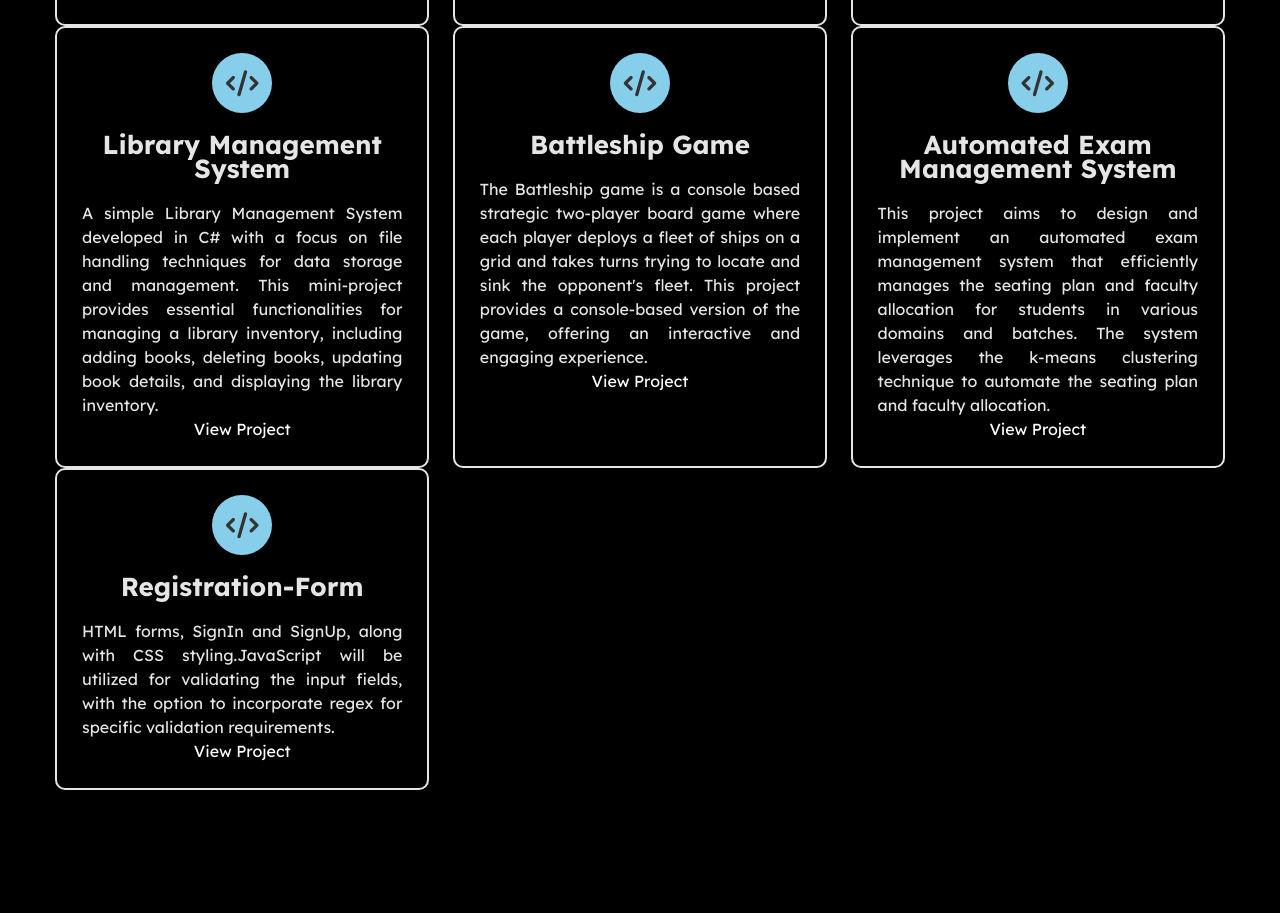
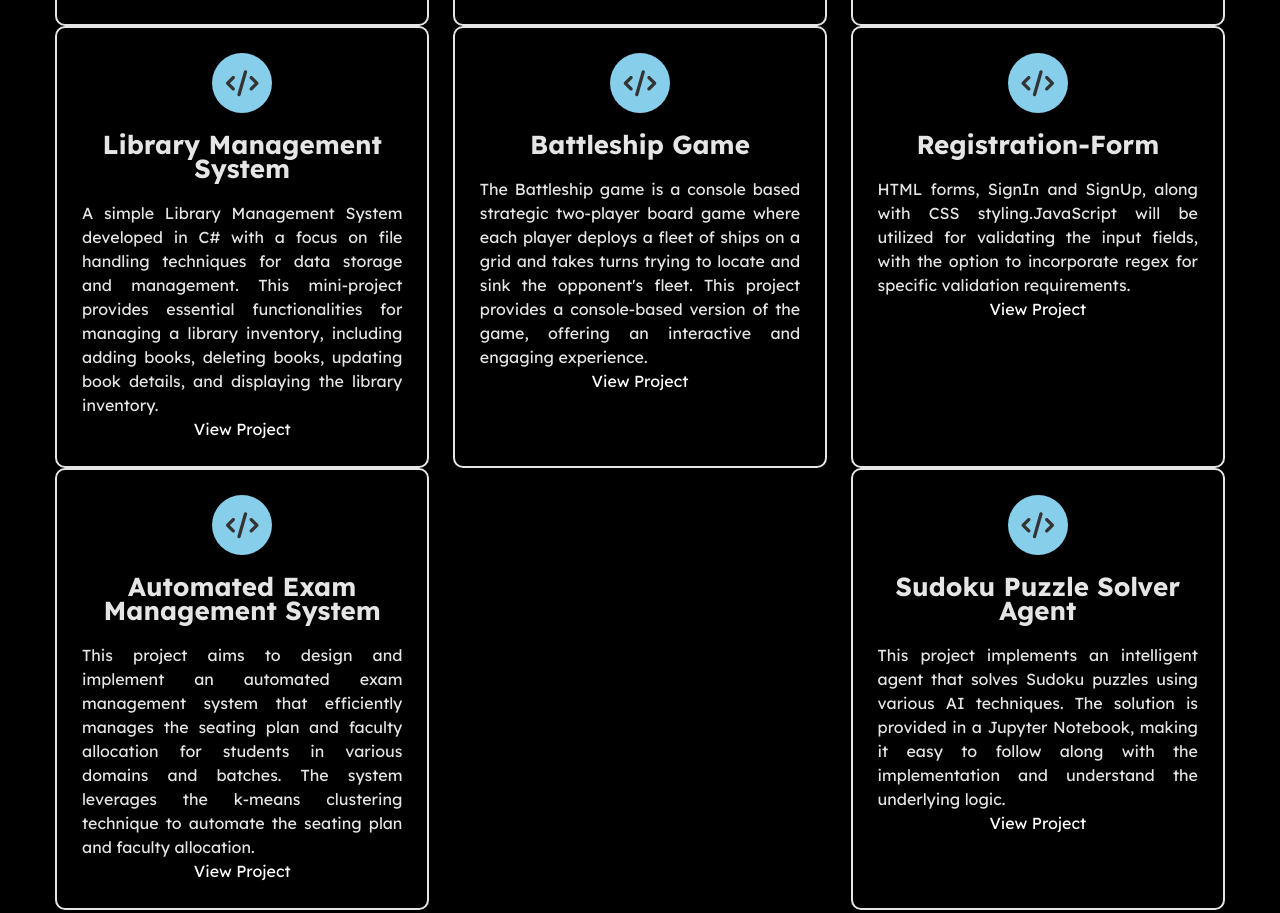
Before and after one commit to ismaildaniyal/Portfolio_Ismail, a plain HTML site: page index.html in a window 1280 px wide. Shown: the part 3141-4054 px from the top of the page. Drawn offline with nearby package versions, Linux system fonts and the light colour scheme.

Commit message:
Update index.html

```diff
--- a/index.html
+++ b/index.html
@@ -339,6 +339,13 @@
                     <a href="https://github.com/ismaildaniyal/Battle-ship-game-c-.git" class="btn btn-primary">View
                         Project</a>
                 </div>
+                <div class="project">
+                    <i class="fa fa-code"></i>
+                    <h4>Registration-Form</h4>
+                    <p>HTML forms, SignIn and SignUp, along with CSS styling.JavaScript will be utilized for validating the input fields, with the option to incorporate regex for specific validation requirements.</p>
+                    <a href="https://github.com/ismaildaniyal/Registration-Form.git" class="btn btn-primary">View
+                        Project</a>
+                </div>
 
                 <div class="project">
                     <i class="fa fa-code"></i>
@@ -347,12 +354,11 @@
                     <a href="https://github.com/ismaildaniyal/Automated-Exam-Management-System.git" class="btn btn-primary">View
                         Project</a>
                 </div>
-
                 <div class="project">
                     <i class="fa fa-code"></i>
-                    <h4>Registration-Form</h4>
-                    <p>HTML forms, SignIn and SignUp, along with CSS styling.JavaScript will be utilized for validating the input fields, with the option to incorporate regex for specific validation requirements.</p>
-                    <a href="https://github.com/ismaildaniyal/Registration-Form.git" class="btn btn-primary">View
+                    <h4>Sudoku Puzzle Solver Agent</h4>
+                    <p>This project implements an intelligent agent that solves Sudoku puzzles using various AI techniques. The solution is provided in a Jupyter Notebook, making it easy to follow along with the implementation and understand the underlying logic.</p>
+                    <a href="https://github.com/ismaildaniyal/Sudoko_Puzzle_solver_Agent.git" class="btn btn-primary">View
                         Project</a>
                 </div>
             </div>
```
